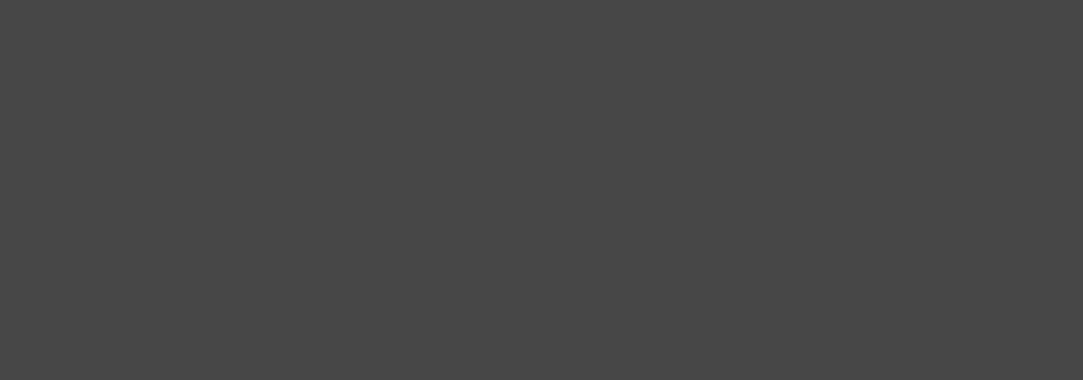
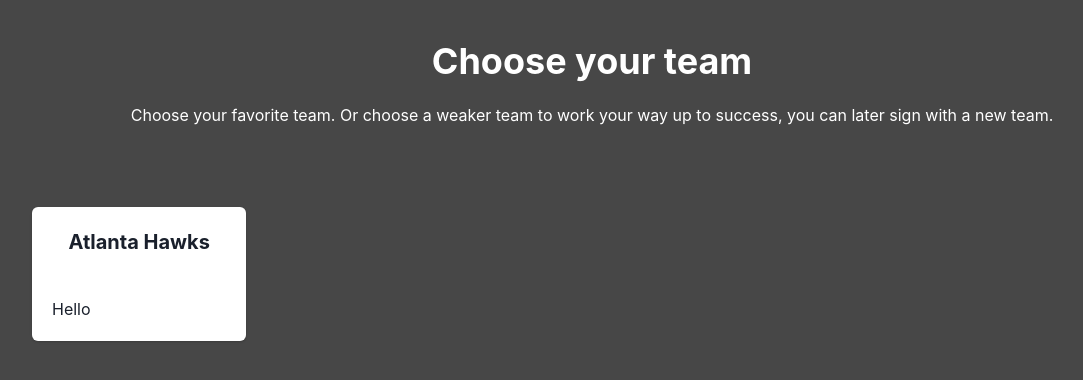
Before and after one commit to Shroso-Games/leGmFrontend, a React (Vite) app: page /chooseteam in a window 1280 px wide. Before the commit this address had no page. Shown: the top 380 px of the page, without its empty margins (48-1131 px from the left). Built offline with nearby package versions, Linux system fonts and the light colour scheme.

Commit message:
Quick push for creating Organization

```diff
--- a/src/App.tsx
+++ b/src/App.tsx
@@ -1,16 +1,32 @@
 import { BrowserRouter, Route, Routes } from 'react-router-dom'
 import './App.css'
 import { Homepage } from './_components/home/Homepage'
+import { TeamSelection } from './_components/newgame/TeamSelection'
+import { ContextManager } from './_contexts/ContextManager'
+import { ITeam } from './_common/models'
 
 function App() {
 
+  const team : ITeam = localStorage.getItem("team") ? JSON.parse(localStorage.getItem("team") as string) : null;
+
+  console.log(team);
+
   return (
     <>
-      <BrowserRouter>
-        <Routes>
-          <Route path='' element={<Homepage/>}/>
-        </Routes>
-      </BrowserRouter>
+      <ContextManager>
+        {team ?
+        <BrowserRouter>
+          <Routes>
+          </Routes>
+        </BrowserRouter>
+        :
+        <BrowserRouter>
+          <Routes>
+            <Route path='/' element={<Homepage/>}/>
+            <Route path='/chooseteam' element={<TeamSelection/>}/>
+          </Routes>
+        </BrowserRouter>}
+      </ContextManager>
     </>
   )
 }
--- a/src/_components/home/Navbar.tsx
+++ b/src/_components/home/Navbar.tsx
@@ -1,16 +1,21 @@
 import { Box, Flex, Button } from "@chakra-ui/react";
+import { useNavigate } from "react-router-dom";
 
 /*
  * @Author: Moritz Schöninger
  * @Email: soemod20@htl-kaindorf.at
  * @Date: 2024-04-09 13:56:18
  * @Last Modified by: Moritz Schöninger
- * @Last Modified time: 2024-04-09 14:31:28
+ * @Last Modified time: 2024-04-10 10:10:13
  * @Description: Simple NavBar component
  */
 
 
 const Navbar = () => {
+
+
+  const navigate = useNavigate();
+
   return (
     <Flex
       as="nav"
@@ -31,6 +36,7 @@
         colorScheme="blue"
         fontWeight="bold"
         textAlign={'center'}
+        onClick={() => navigate("/chooseteam")}
         px="4"
         py="2"
       >
--- /dev/null
+++ b/src/_components/newgame/TeamSelection.tsx
@@ -0,0 +1,36 @@
+
+/*
+ * @Author: Moritz Schöninger
+ * @Email: soemod20@htl-kaindorf.at
+ * @Date: 2024-04-10 09:45:48
+ * @Last Modified by: Moritz Schöninger
+ * @Last Modified time: 2024-04-10 09:53:55
+ * @Description: Component to select your team
+ */
+
+import { Card, CardBody, CardHeader, Heading, SimpleGrid, Text, Image } from "@chakra-ui/react";
+
+
+
+export const TeamSelection = () => {
+  return (
+    <div>
+      <Heading textAlign={'center'} pt={10}>Choose your team</Heading>
+      <Text textAlign={'center'} paddingInline={20} pt={5}>Choose your favorite team. Or choose a weaker team to work your way up to success, you can later sign with a new team.</Text>
+      <SimpleGrid columns={[1, 2, 3, 4, 5]} spacing={3} padding={20}>
+        <Card>
+          <CardHeader><Text textAlign={'center'} fontWeight={'bold'} fontSize={20}>Atlanta Hawks</Text></CardHeader>
+          <CardBody>Hello</CardBody>
+        </Card>
+        {/*teams.map(t => (
+          <Card>
+            <CardHeader><Text textAlign={'center'} fontWeight={'bold'} fontSize={20}>Atlanta Hawks</Text></CardHeader>
+            <CardBody>
+              <Image src={t.logo}/>
+            </CardBody>
+          </Card>
+        ))*/}
+      </SimpleGrid>
+   </div>
+  );
+}
--- /dev/null
+++ b/src/_contexts/ContextManager.tsx
@@ -0,0 +1,25 @@
+import { ReactNode } from "react";
+import { TeamContextProvider } from "./TeamContext";
+
+interface Props {
+  children : ReactNode
+}
+
+/*
+ * @Author: Moritz Schöninger
+ * @Email: soemod20@htl-kaindorf.at
+ * @Date: 2024-04-10 10:01:06
+ * @Last Modified by: Moritz Schöninger
+ * @Last Modified time: 2024-04-10 10:01:39
+ * @Description: Component to have all ContextProviders in one Component,
+ *               so that App.tsx is not full of Providers
+ */
+
+
+export const ContextManager = ({children} : Props) => {
+  return (
+    <TeamContextProvider>
+        {children}
+    </TeamContextProvider>
+  );
+}
--- /dev/null
+++ b/src/_contexts/TeamContext.tsx
@@ -0,0 +1,41 @@
+import { createContext, ReactNode, useState } from "react";
+import { ITeam } from "../_common/models";
+
+
+/*
+ * @Author: Moritz Schöninger
+ * @Email: soemod20@htl-kaindorf.at
+ * @Date: 2024-04-10 10:11:12
+ * @Last Modified by: Moritz Schöninger
+ * @Last Modified time: 2024-04-10 10:11:59
+ * @Description: Context for the currently selected Team
+ */
+
+
+
+const teamm : ITeam = localStorage.getItem("team") ? JSON.parse(localStorage.getItem("team") as string) : {} as ITeam;
+
+export const TeamContext = createContext<[ITeam, (team: ITeam) => void]>([teamm, () => null]);
+
+
+
+interface Props {
+  children : ReactNode
+}
+
+export const TeamContextProvider = ({children} : Props) => {
+
+  const [team, setTeam] = useState<ITeam>(teamm);
+
+  //* INFO : Setting the team to localStorage as well
+  const setTeamStorage = (teamStorage: ITeam) => {
+    setTeam(teamStorage);
+    localStorage.setItem('team', JSON.stringify(teamStorage));
+  }
+
+  return (
+    <TeamContext.Provider value={[team, setTeamStorage]}>
+      {children}
+    </TeamContext.Provider>
+  );
+}
```
